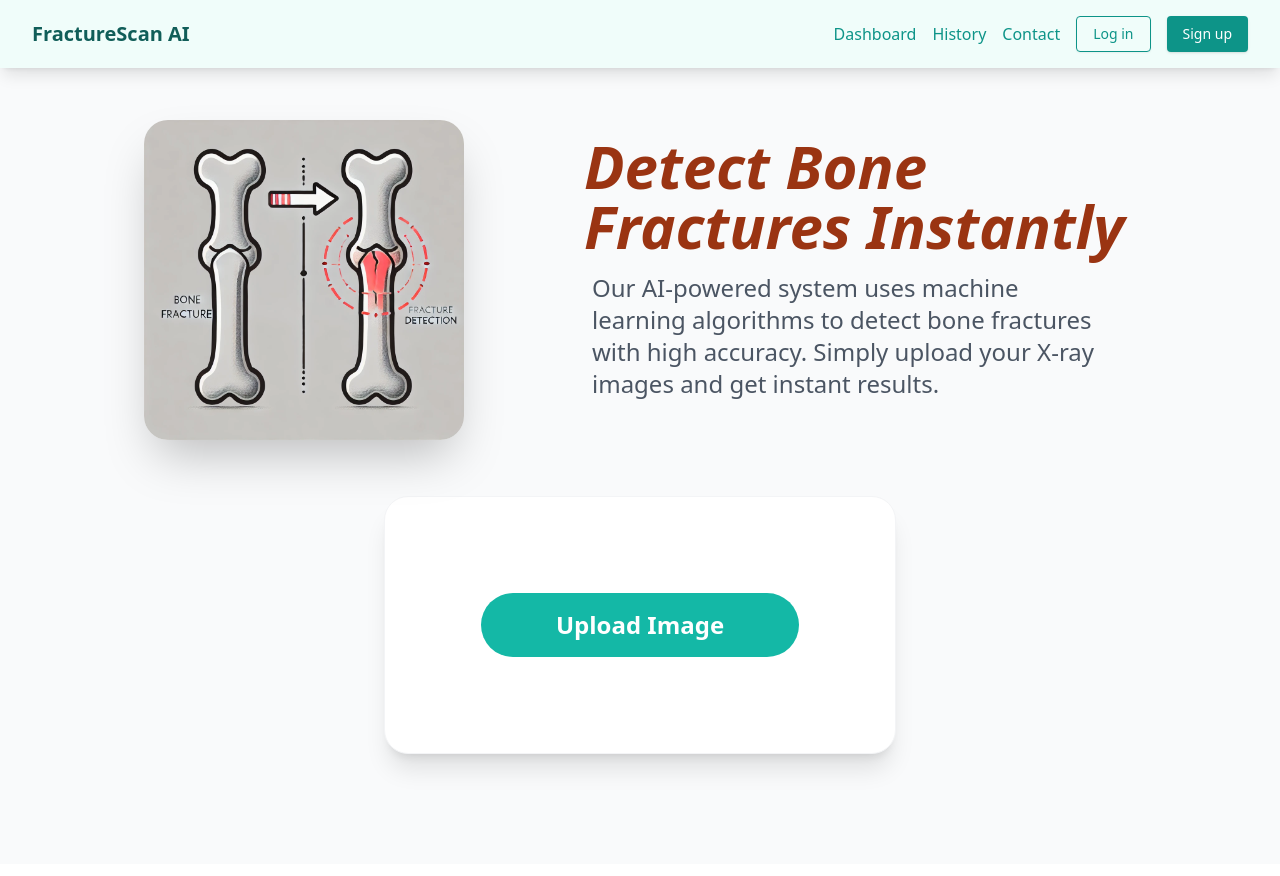
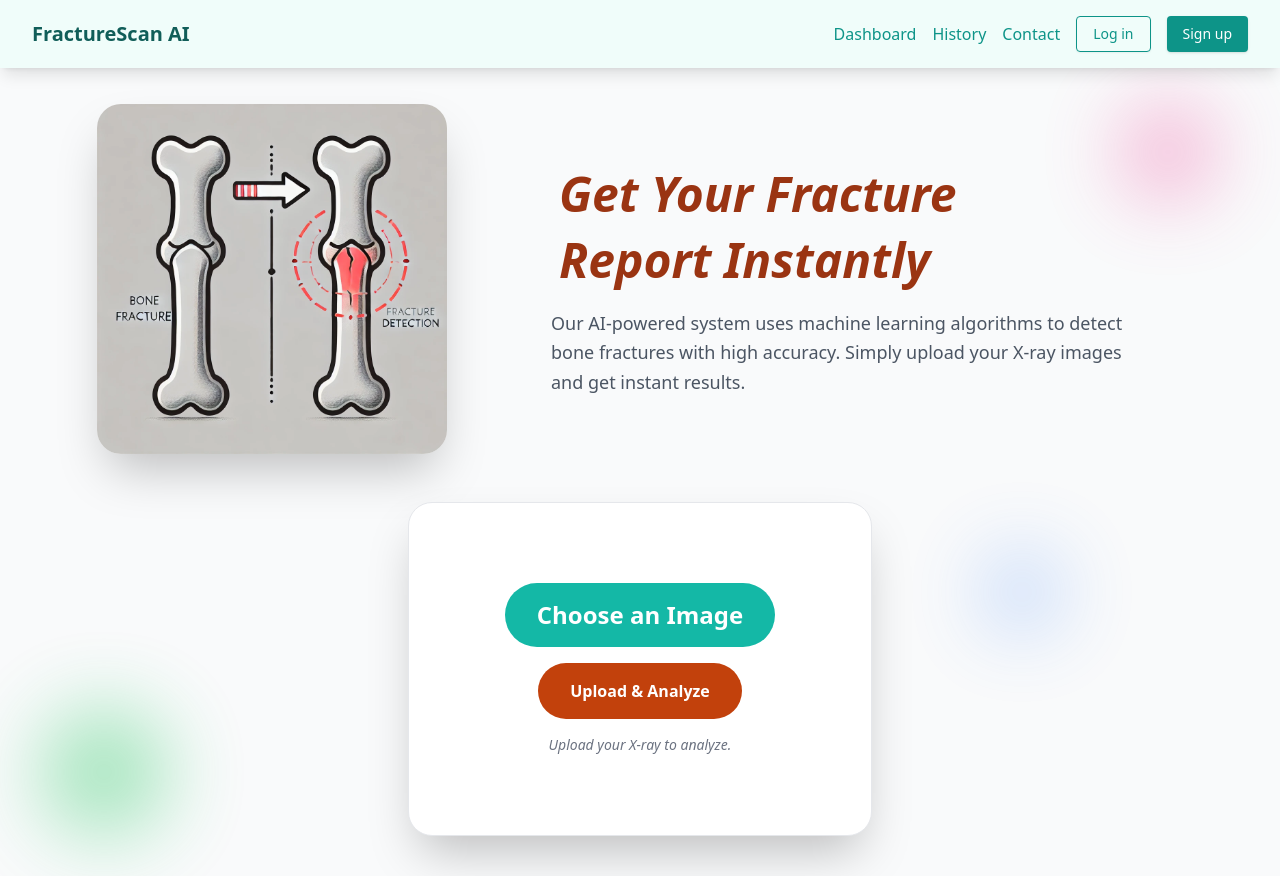
Before and after one commit to brawler079/FractureScan-AI, a Next.js app: page /dashboard in a window 1280 px wide. Built offline with nearby package versions, Linux system fonts and the light colour scheme; no server answers.

Commit message:
file input logic

```diff
--- a/app/dashboard/page.tsx
+++ b/app/dashboard/page.tsx
@@ -1,41 +1,90 @@
+'use client'
 import Image from "next/image";
+import axios from 'axios';
+import { useState } from "react";
 
 const Dashboard = () => {
+
+    const [file, setFile] = useState<File | null>(null);
+    const [error, setError] = useState<string | null>(null);
+    const [loading, setLoading] = useState(false);
+
+    const handleInput = (event: React.ChangeEvent<HTMLInputElement>) => {
+        if(event.target.files && event.target.files[0]) {
+            setFile(event.target.files[0]);
+        }
+    }
+
+    const handleUpload = async () => {
+        if(!file) {
+            setError('Please select a file!');
+        }
+
+        const formData = new FormData();
+        if (file) {
+            formData.append("file", file);
+        }
+
+        setLoading(true);
+        setError(null);
+
+        try {
+            const response = await axios.post("http://127.0.0.1:8000/predict", formData, {
+                headers: { "Content-Type": "multipart/form-data" },
+            });
+        } catch (err) {
+            setError("Failed to process image. Please try again.");
+        } finally {
+            setLoading(false);
+        }
+
+    }
+
     return (
-        <div className="h-screen w-full bg-gray-50 relative">
-            <div className="flex p-12">
+        <div className="min-h-screen w-full bg-gray-50 relative flex flex-col items-center justify-center p-10">
+            <div className="flex items-center justify-center gap-16 w-full">
                 <Image
                     src="/Demo.jpg"
-                    width={320}
-                    height={320}
+                    width={350}
+                    height={350}
                     alt="Demo Image"
-                    className="rounded-3xl shadow-2xl z-20 mx-24 my-2"
+                    className="rounded-3xl shadow-2xl"
                 />
-                <div className="flex flex-col p-2">
-                    <h1 className=" max-w-2xl text-6xl font-bold italic text-orange-800 mx-4 my-4 z-30">
-                        Detect Bone Fractures Instantly
+
+                <div className="max-w-2xl">
+                    <h1 className="text-5xl text-balance mx-12 font-bold italic text-orange-800 leading-snug">
+                        Get Your Fracture Report Instantly
                     </h1>
-                    <p className="text-2xl text-gray-600 max-w-lg mx-6 z-10">
-                        Our AI-powered system uses machine learning algorithms to detect bone
-                        fractures with high accuracy. Simply upload your X-ray images and get
-                        instant results.
+                    <p className="text-lg text-gray-600 mt-4 mx-10 leading-relaxed">
+                        Our AI-powered system uses machine learning algorithms to detect
+                        bone fractures with high accuracy. Simply upload your X-ray images
+                        and get instant results.
                     </p>
                 </div>
             </div>
 
-            <div className="bg-white shadow-xl max-w-lg border border-gray-100 py-24 px-24 mx-auto rounded-3xl transform z-20">
+            <div className="mt-12 bg-white shadow-2xl py-20 px-24 max-w-lg border border-gray-200 rounded-3xl flex flex-col items-center">
                 <label className="cursor-pointer w-full">
-                    <div className="rounded-full bg-teal-500 py-4 px-1 text-white font-semibold text-2xl text-center">
-                        Upload Image
+                    <div className="rounded-full bg-teal-500 py-4 px-8 text-white font-semibold
+                    text-2xl text-center transition-transform transform hover:scale-105">
+                        {file ? file.name : "Choose an Image"}
                     </div>
-                    <input type="file" className="hidden" />
+                    <input type="file" className="hidden" onChange={handleInput} />
                 </label>
+                <button className="mt-4 bg-orange-700 text-white font-bold py-4 px-8 rounded-full
+                transition-colors duration-300 hover:scale-105"
+                onClick={handleUpload}
+                disabled={loading}
+                >
+                    {loading ? "Processing..." : "Upload & Analyze"}
+                </button>
+                {error && <p className="mt-4 text-red-500 text-sm">{error}</p>}
+                <p className="mt-4 text-sm text-gray-500 italic">Upload your X-ray to analyze.</p>
             </div>
 
-            {/* Additional scattered shapes */}
-            {/* <div className="absolute top-10 right-16 w-28 h-28 bg-pink-500 opacity-50 rounded-full blur-lg rotate-[25deg]"></div>
-            <div className="absolute bottom-10 left-10 w-36 h-36 bg-green-500 opacity-50 rounded-full blur-lg rotate-[-15deg]"></div>
-            <div className="absolute bottom-[20%] right-[30%] w-20 h-20 bg-blue-500 opacity-40 rounded-full blur-lg rotate-[40deg]"></div> */}
+            <div className="absolute top-10 right-16 w-24 h-24 bg-pink-500 opacity-40 rounded-full blur-2xl"></div>
+            <div className="absolute bottom-10 left-10 w-32 h-32 bg-green-500 opacity-40 rounded-full blur-2xl"></div>
+            <div className="absolute bottom-[30%] right-[17%] w-20 h-20 bg-blue-500 opacity-30 rounded-full blur-2xl"></div>
         </div>
     );
 };
--- /dev/null
+++ b/app/output/page.tsx
@@ -0,0 +1,10 @@
+
+const Output = () => {
+  return (
+    <div>
+
+    </div>
+  )
+}
+
+export default Output
--- a/package.json
+++ b/package.json
@@ -11,6 +11,7 @@
   "dependencies": {
     "@clerk/nextjs": "^6.10.0",
     "@radix-ui/react-slot": "^1.1.1",
+    "axios": "^1.8.4",
     "class-variance-authority": "^0.7.1",
     "clsx": "^2.1.1",
     "lucide-react": "^0.473.0",
```
Also changed, not shown: 1 other file (tests, documents, lock files or other folders).
